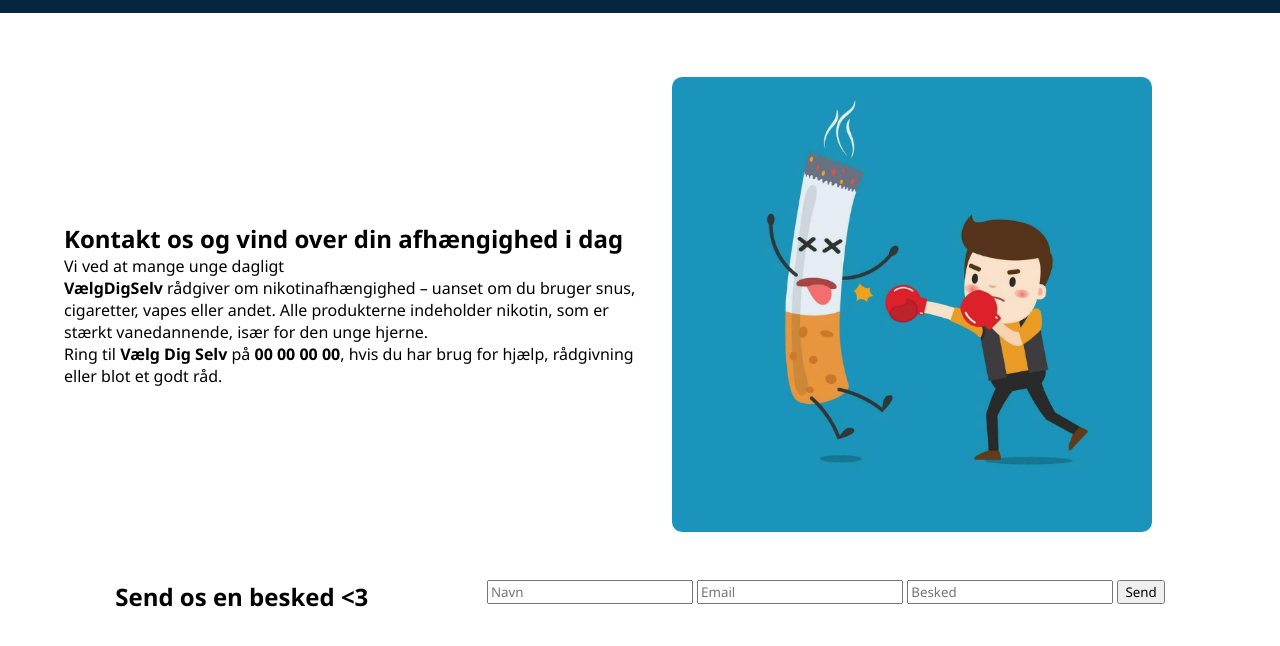
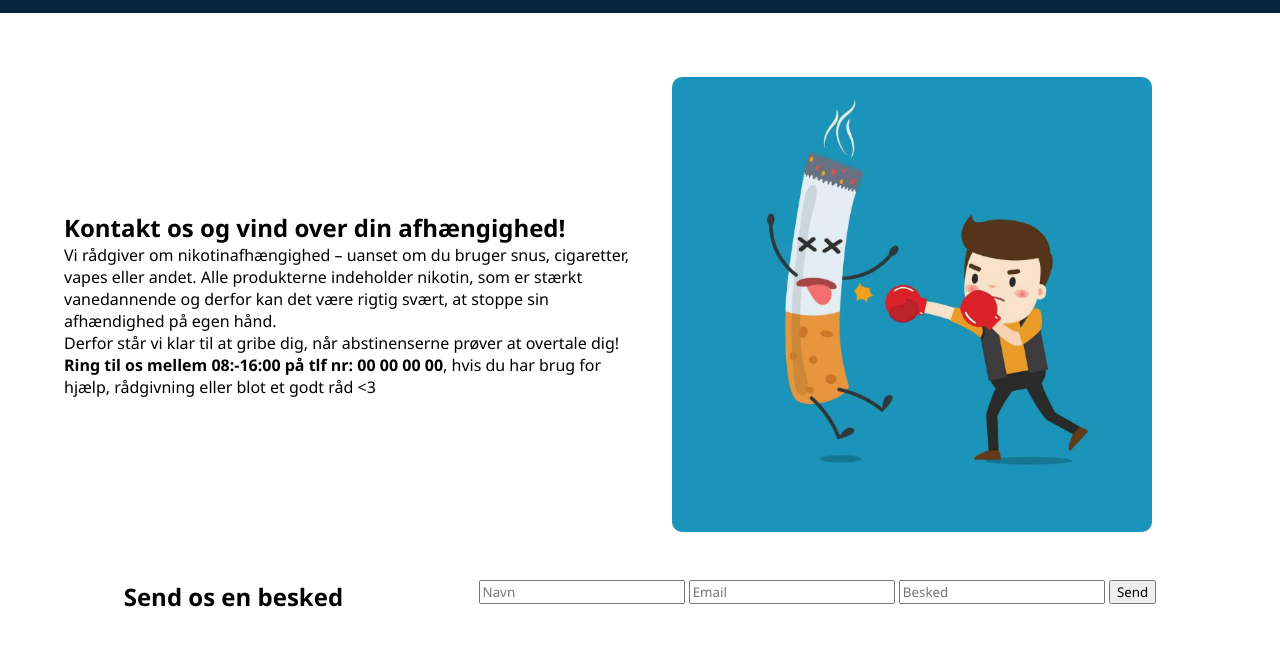
Before and after one commit to mayben01/V-lgdigselv.dk, a plain HTML site: page Kontakt os.html in a window 1280 px wide. Shown: the part 72-718 px from the top of the page. Drawn offline with Linux system fonts and the light colour scheme; files whose address does not match are found by name.

Commit message:
Ændringer for html

```diff
--- a/Kontakt os.html
+++ b/Kontakt os.html
@@ -28,24 +28,22 @@
     <main>
         <section class="tekst-img">
             <div>
-                <h1>Kontakt os og vind over din afhængighed i dag</h1>
-                <p> Vi ved at mange unge dagligt </p>
+                <h1>Kontakt os og vind over din afhængighed!</h1>
+                <p>Vi rådgiver om nikotinafhængighed –
+                   uanset om du bruger snus, cigaretter, vapes eller andet.
+                   Alle produkterne indeholder nikotin, som er stærkt vanedannende og derfor kan det være rigtig svært, at stoppe sin afhændighed på egen hånd.</p>
 
-                <p><strong>VælgDigSelv</strong> rådgiver om nikotinafhængighed –
-                   uanset om du bruger snus, cigaretter, vapes eller andet.
-                   Alle produkterne indeholder nikotin, som er stærkt vanedannende,
-                   især for den unge hjerne.</p>
+                   <p> Derfor står vi klar til at gribe dig, når abstinenserne prøver at overtale dig!</p>
 
-                <p> Ring til <strong>Vælg Dig Selv</strong> på <strong>00 00 00 00</strong>,
-                   hvis du har brug for hjælp, rådgivning eller blot et godt råd.</p>
+                <p> <strong> Ring til os mellem 08:-16:00 på tlf nr: 00 00 00 00</strong>,
+                   hvis du har brug for hjælp, rådgivning eller blot et godt råd <3 </p>
             </div>
-
             <!-- billede -->
             <img src="img/slår-ud.png" alt="Ung person der tager afstand fra nikotinprodukter">
         </section>
         <!-- Kontaktformular -->
         <section class="kontakt-form">
-            <h2>Send os en besked <3 </h2>
+            <h2>Send os en besked </h2>
             <form action="#" method="post">
                 <label class= "visually-hidden" for="name">Navn:</label>
                 <input type="text" id="name" name="name" placeholder="Navn" required>
```
Also changed, not shown: Om os.html (+5 -5 lines), index.html (+9 -9 lines), 1 other file.
